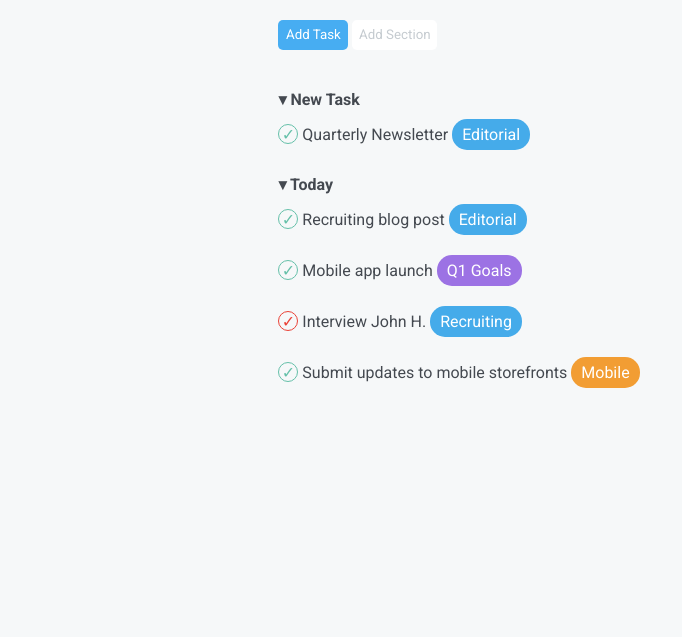
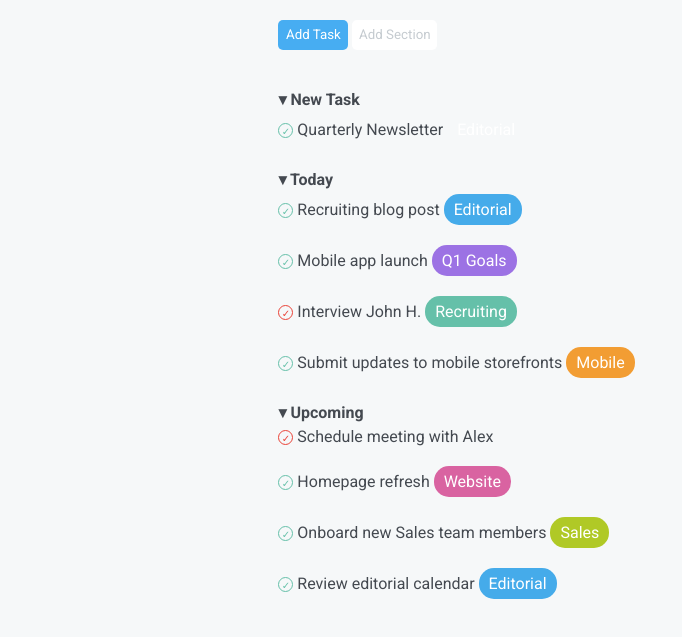
Before and after one commit to LorenzoMonteforte92/html-css-toboolist, a plain HTML site: page index.html in a window 1280 px wide. Shown: the part 63-700 px from the top of the page, without its empty margins (0-682 px from the left). Drawn offline with Linux system fonts and the light colour scheme.

Commit message:
feat: add upcoming section

```diff
--- a/index.html
+++ b/index.html
@@ -28,19 +28,18 @@
             <!-- new task -->
             <h4> &#9662; New Task</h4>
             <div class="circle circle-done"> &check; </div>
-            <div class="spacing" >
+            <div class="nospacing" >
                 Quarterly Newsletter
                 <span class="tag blue-tag" >Editorial</span>
             </div>
-
             <!-- /new task -->
 
             <!-- today -->
             <h4> &#9662; Today</h4>
             <div class="circle circle-done"> &check; </div>
-            <div class="spacing">
+            <div class="nospacing" >
                 Recruiting blog post
-                <span class="tag blue-tag" >Editorial</span>
+                <span class="tag editorial" >Editorial</span>
             </div>
             <br>
 
@@ -48,32 +47,57 @@
             <div class="circle circle-done"> &check; </div>
             <div class="spacing">
                 Mobile app launch
-                <span class="tag pink-tag" >Q1 Goals</span>
+                <span class="tag q1goals" >Q1 Goals</span>
             </div>
             <br>
 
             <div class="circle circle-todo"> &check; </div>
             <div class="spacing">
                 Interview John H.
-                <span class="tag blue-tag"> Recruiting </span>
+                <span class="tag recruiting"> Recruiting </span>
             </div>
             <br>
 
             <div class="circle circle-done"> &check; </div>
             <div class="spacing">
                 Submit updates to mobile storefronts
-                <span class="tag orange-tag"> Mobile </span>
-            <div>
+                <span class="tag mobile"> Mobile </span>
+            </div>
             <!-- /today -->
 
             <!-- upcoming -->
+            <h4> &#9662; Upcoming</h4>
+            <div class="circle circle-todo"> &check; </div>
+            <div class="nospacing">
+                Schedule meeting with Alex
+            </div>
+            <br>
 
-            <!-- upcoming -->
+            <div class="circle circle-done"> &check; </div>
+            <div class="spacing">
+                Homepage refresh
+                <span class="tag website" >Website</span>
+            </div>
+            <br>
+
+            <div class="circle circle-done"> &check; </div>
+            <div class="spacing">
+                Onboard new Sales team members
+                <span class="tag sales"> Sales </span>
+            </div>
+            <br>
+
+            <div class="circle circle-done"> &check; </div>
+            <div class="spacing">
+                Review editorial calendar
+                <span class="tag editorial"> Editorial </span>
+            <div>
+           <!-- upcoming -->
         </div>
-
+        <!-- /app body -->
 
     </main>
-    <!-- /app body -->
+
 
 </body>
 </html>
--- a/style.css
+++ b/style.css
@@ -82,11 +82,12 @@ h4{
 .circle {
     display: inline-block;
     border: 1px solid black;
-    height: 20px;
-    width: 20px;
+    height: 15px;
+    width: 15px;
     border-radius: 100%;
     text-align: center;
-    line-height: 20px;
+    line-height: 15px;
+    font-size: 10px;
 }
 
 .circle-done {
@@ -109,20 +110,28 @@ h4{
     color: white;
    }
 
-   .blue-tag{
+   .editorial{
     background-color: #45ABEA;
    }
 
-   .pink-tag{
+   .q1goals{
     background-color: #9C72E4;
    }
 
-   .green-tag{
+   .recruiting{
     background-color: #65C0A9;
    }
 
-   .orange-tag{
+   .mobile{
     background-color: #F29D33;
+   }
+
+   .website{
+    background-color:#D963A1;
+   }
+
+   .sales{
+    background-color: #B0C926;
    }
 
    .spacing {
@@ -130,3 +139,9 @@ h4{
     margin-top: 10px;
     margin-bottom: 10px;
    }
+
+   .nospacing{
+    display: inline-block;
+    margin-top: 5px;
+    margin-bottom: 10px;
+   }
```
